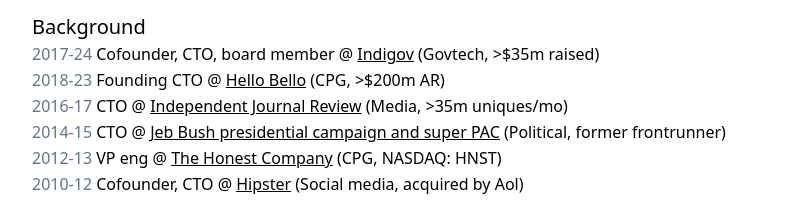
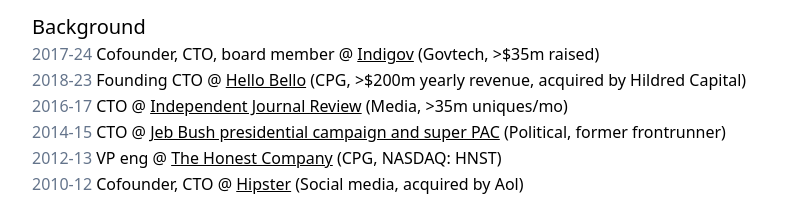
Before and after one commit to e10jon/ethanjon.net, a website: page index.html in a window 1280 px wide. Shown: the part 589-799 px from the top of the page, without its empty margins (240-1039 px from the left). Drawn offline with Linux system fonts and the light colour scheme.

Commit message:
hello bello acquired

```diff
--- a/index.html
+++ b/index.html
@@ -34,7 +34,7 @@
           <li>
             <span class="text-slate-500">2018-23</span> Founding CTO @
             <a href="https://hellobello.com" target="_blank">Hello Bello</a>
-            (CPG, >$200m AR)
+            (CPG, >$200m yearly revenue, acquired by Hildred Capital)
           </li>
 
           <li>
```
